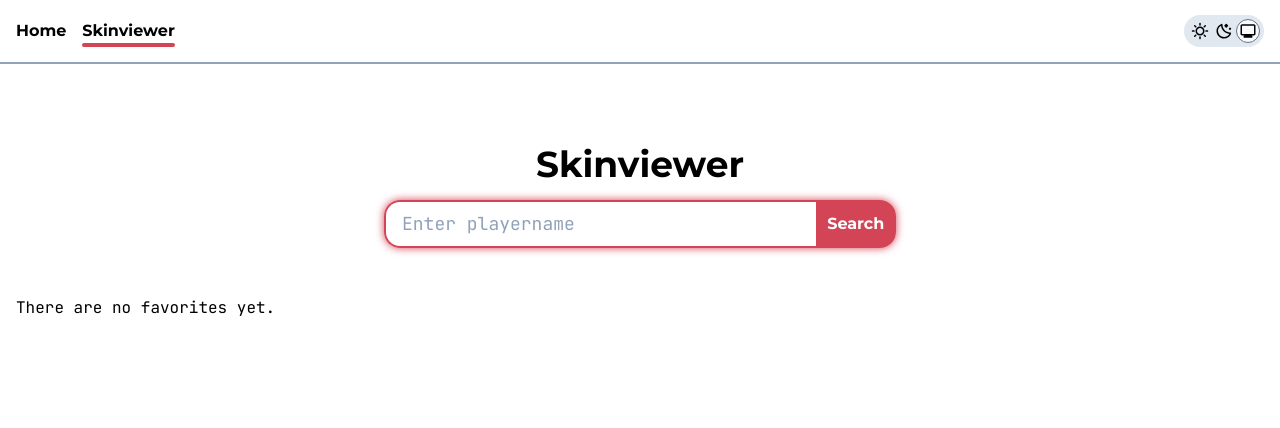
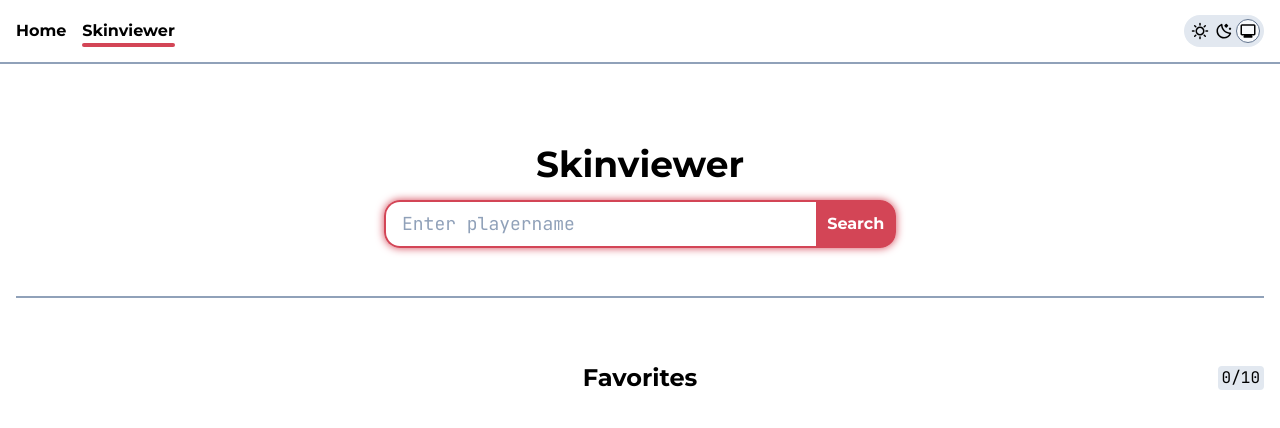
Before and after one commit to Tech-Nik09/mc-inspect, a Vue app: page /players in a window 1280 px wide. Shown: the top 428 px of the page. Built offline with nearby package versions, Linux system fonts and the light colour scheme; some icons are missing.

Commit message:
style PlayersView layout

```diff
--- a/src/views/NotFoundView.vue
+++ b/src/views/NotFoundView.vue
@@ -32,7 +32,7 @@
 </script>
 
 <template>
-  <div class="mt-8 flex flex-col items-center gap-4 sm:mt-16">
+  <section class="mt-8 flex flex-col items-center gap-4 sm:mt-16">
     <h1 class="font-sans text-4xl font-bold">404</h1>
 
     <div class="flex w-full max-w-lg flex-col items-center gap-4 rounded-2xl border-2 border-accent p-4 shadow-center-md shadow-accent">
@@ -48,5 +48,5 @@
         <a href="https://github.com/nkmLABS/mc-inspect" target="_self" class="btn-primary w-full">View project on GitHub</a>
       </nav>
     </div>
-  </div>
+  </section>
 </template>
--- a/src/views/PlayersView.vue
+++ b/src/views/PlayersView.vue
@@ -11,6 +11,7 @@
 
 const favoritesStore = useFavoritesStore();
 const { favoritePlayers } = storeToRefs(favoritesStore);
+const { maxFavoritePlayers } = favoritesStore;
 
 const router = useRouter();
 
@@ -21,18 +22,28 @@
 </script>
 
 <template>
-  <div class="mt-8 mb-6 flex flex-col items-center gap-4 sm:mt-16 sm:mb-12">
+  <section class="mt-8 mb-6 flex flex-col items-center gap-4 sm:mt-16 sm:mb-12">
     <h1 class="font-sans text-4xl font-bold">Skinviewer</h1>
 
     <SearchBar @query="onQuery" :is-loading v-model="query" placeholder="Enter playername" />
     <p v-if="error">{{ error }}</p>
-  </div>
+  </section>
 
-  <template v-if="favoritePlayers.length">
-    <div class="flex flex-col gap-2 sm:grid sm:grid-cols-[repeat(auto-fit,minmax(24rem,1fr))] sm:gap-4">
-      <PlayerFavoriteCard v-for="favorite in favoritePlayers" :key="favorite.meta.id" :favorite />
+  <hr class="h-0.5 w-full bg-slate-400 text-slate-400 dark:bg-slate-600 dark:text-slate-600" />
+
+  <section class="relative mt-8 flex flex-col items-center gap-4 sm:mt-16">
+    <div class="text-center">
+      <h2 class="font-sans text-2xl font-bold">Favorites</h2>
+      <p class="inline rounded-sm bg-slate-200 px-1 sm:absolute sm:top-1 sm:right-0 dark:bg-slate-800">
+        {{ favoritePlayers.length }}/{{ maxFavoritePlayers }}
+      </p>
     </div>
-    <p>Current favorites: {{ favoritePlayers.length }}/10</p>
-  </template>
-  <p v-else>There are no favorites yet.</p>
+
+    <template v-if="favoritePlayers">
+      <div class="flex w-full flex-col gap-2 sm:grid sm:grid-cols-[repeat(auto-fit,minmax(24rem,1fr))] sm:gap-4">
+        <PlayerFavoriteCard v-for="favorite in favoritePlayers" :key="favorite.meta.id" :favorite />
+      </div>
+    </template>
+    <p v-else>Search for players to save them as favorite</p>
+  </section>
 </template>
```
